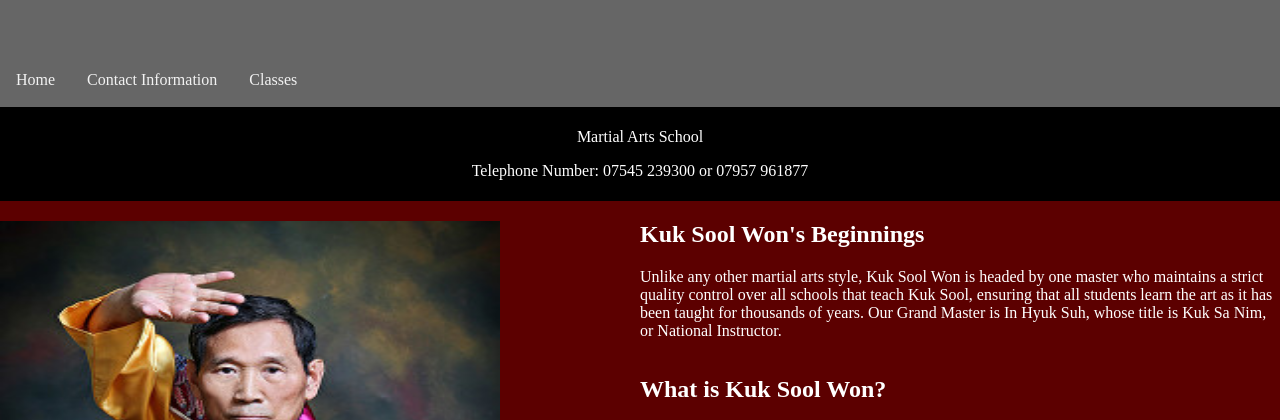
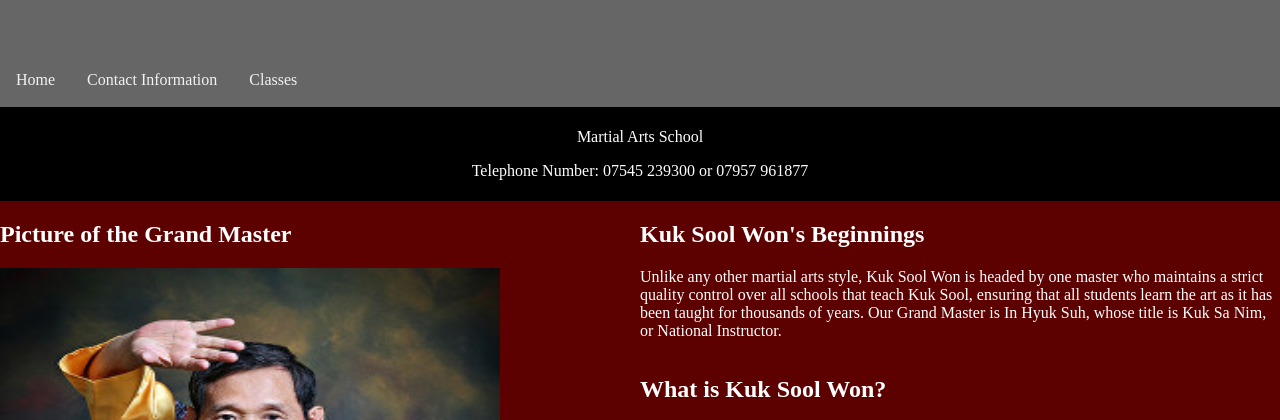
Before and after one commit to cgreenwood1957/kuksoolone-website, a plain HTML site: page History.html in a window 1280 px wide. Shown: the part 322-742 px from the top of the page. Drawn offline with Linux system fonts and the light colour scheme.

Commit message:
completed

```diff
--- a/History.html
+++ b/History.html
@@ -23,7 +23,7 @@
 
         <div class="Historyrow1">
             <div class="HistoryColumn1">
-                <h2></h2>
+                <h2>Picture of the Grand Master</h2>
                 <p><img src="Images/kuksanim.jpg" width="500px" height="500px" class="center"></p>
             </div>
 
```
